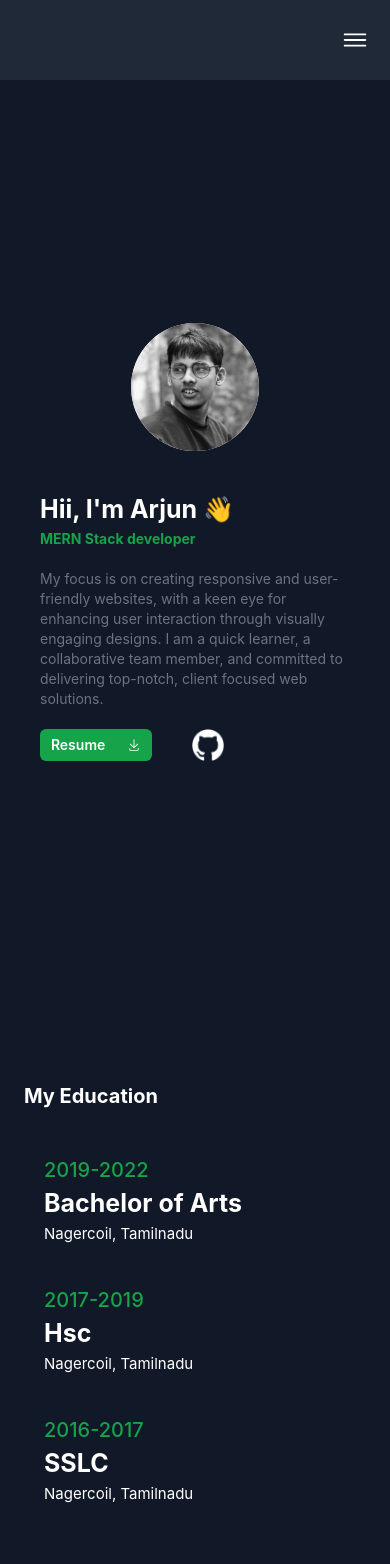
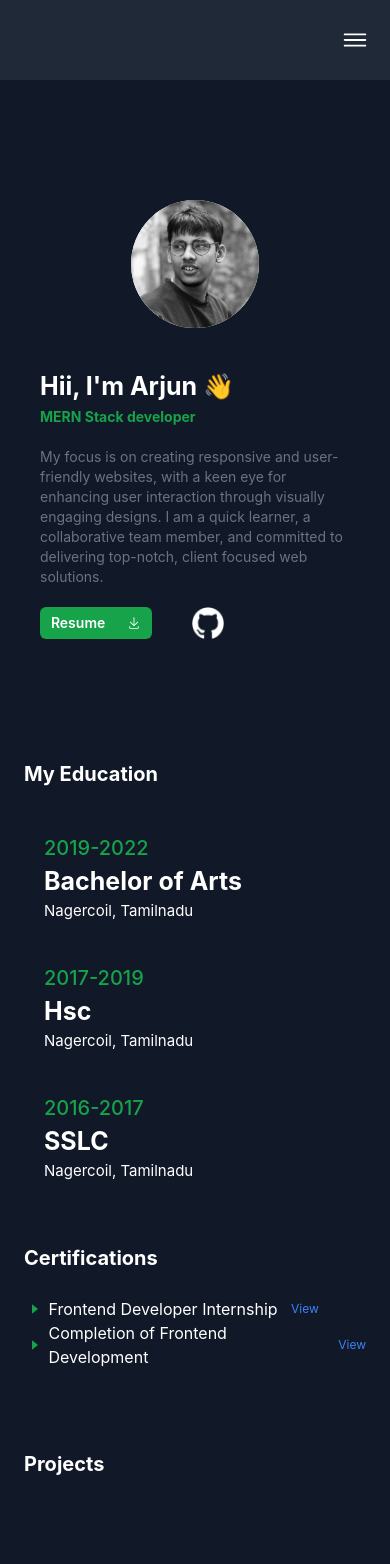
Before and after one commit to Arjunbala308201/portfolio, a React (Create React App) app: page / in a window 390 px wide. Shown: the top 1564 px of the page. Built offline with nearby package versions, Linux system fonts and the light colour scheme.

Commit message:
responsive pdf

```diff
--- a/src/components/Home.jsx
+++ b/src/components/Home.jsx
@@ -17,13 +17,13 @@ export const Home = () => {
   return (
     <>
     <div className="flex flex-col">
-        <div className=" min-h-screen flex flexcol items-center py-10 sm:py-0" id='about'>
+        <div className=" sm:min-h-screen flex flexcol items-center py-10 sm:py-0" id='about'>
           <About/>
         </div>
-        <div className="min-h-screen flex flexcol items-center py-10 sm:py-0" id='education'>
+        <div className="sm:min-h-screen flex flexcol items-center py-10 sm:py-0" id='education'>
         <Education />
         </div>
-        <div className="min-h-screen flex flexcol py-10 sm:py-0 " id='projects'>
+        <div className="sm:min-h-screen flex flexcol py-10 sm:py-0 " id='projects'>
         <Project/>
         </div>
         <div className=" flex flexcol items-center justify-center py-10 sm:py-0" id='skills'>
```
